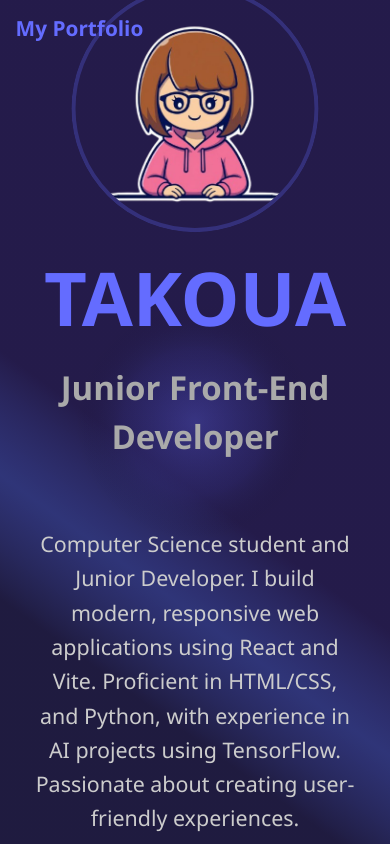
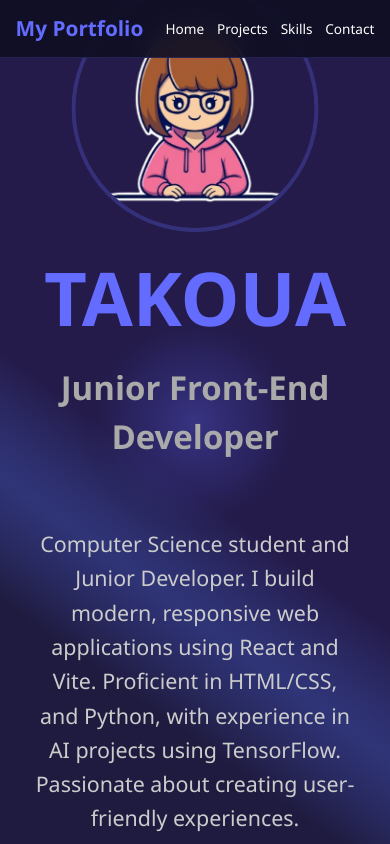
Before and after one commit to bendaastakoua81/Portfolio, a React (Vite) app: page / in a window 390 px wide. Built offline with nearby package versions, Linux system fonts and the light colour scheme.

Commit message:
updated portfolio

```diff
--- a/src/App.jsx
+++ b/src/App.jsx
@@ -5,12 +5,10 @@ import Skills from "./components/Skills/Skills.jsx";
 import Contact from "./components/Contact/Contact.jsx";
 import GlowParticles from "./components/GlowParticles.jsx";
 import useScrollSnap from "./useScrollSnap";
-import useNavbarScroll from "./useNavbarScroll";
 import "./App.css";
 
 function App() {
   useScrollSnap();
-  useNavbarScroll();
 
   return (
     <>
--- a/src/components/Navbar/Navbar.module.css
+++ b/src/components/Navbar/Navbar.module.css
@@ -7,45 +7,34 @@
   justify-content: space-between;
   align-items: center;
   padding: 1.5rem 5%;
-  background: transparent;
-  backdrop-filter: none;
-  z-index: 1000;
-  transition: all 0.4s ease;
-}
-
-.nav.scrolled {
   background: rgba(15, 15, 35, 0.9);
   backdrop-filter: blur(10px);
+  z-index: 1000;
   border-bottom: 1px solid #646cff33;
+  transition: padding 0.3s ease;
 }
 
 .nav h2 {
   color: #646cff;
   font-size: 1.8rem;
-  transition: opacity 0.4s ease;
 }
 
-.nav ul {
+ul {
   display: flex;
   gap: 2rem;
   list-style: none;
   margin: 0;
 }
 
-.nav li a {
+li a {
   color: white;
   text-decoration: none;
   font-weight: 500;
-  opacity: 0;
-  transition: opacity 0.4s ease;
+  transition: color 0.3s;
 }
 
-.nav.scrolled li a {
-  opacity: 1;
-}
-
-.nav.scrolled h2 {
-  opacity: 1;
+li a:hover {
+  color: #646cff;
 }
 
 @media (max-width: 768px) {
@@ -57,11 +46,11 @@
     font-size: 1.5rem;
   }
 
-  .nav ul {
+  ul {
     gap: 1rem;
   }
 
-  .nav li a {
+  li a {
     font-size: 0.9rem;
   }
 }
@@ -75,11 +64,11 @@
     font-size: 1.3rem;
   }
 
-  .nav ul {
+  ul {
     gap: 0.8rem;
   }
 
-  .nav li a {
+  li a {
     font-size: 0.85rem;
   }
 }
--- a/src/useNavbarScroll.js
+++ /dev/null
@@ -1,18 +0,0 @@
-import { useEffect } from "react";
-
-export default function useNavbarScroll() {
-  useEffect(() => {
-    const navbar = document.querySelector(".nav");
-
-    const handleScroll = () => {
-      if (window.scrollY > window.innerHeight * 0.8) {
-        navbar.classList.add("scrolled");
-      } else {
-        navbar.classList.remove("scrolled");
-      }
-    };
-
-    window.addEventListener("scroll", handleScroll);
-    return () => window.removeEventListener("scroll", handleScroll);
-  }, []);
-}
```
